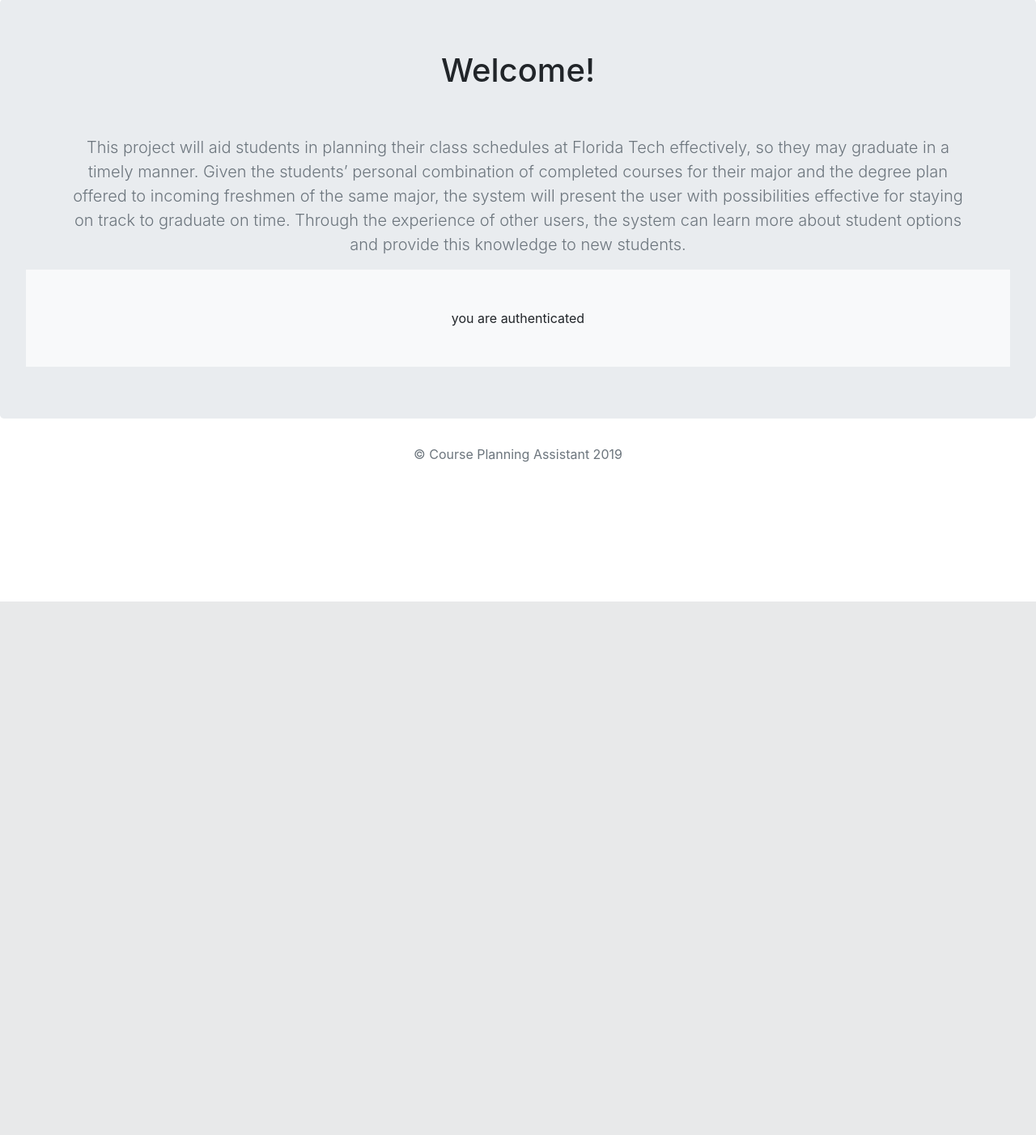
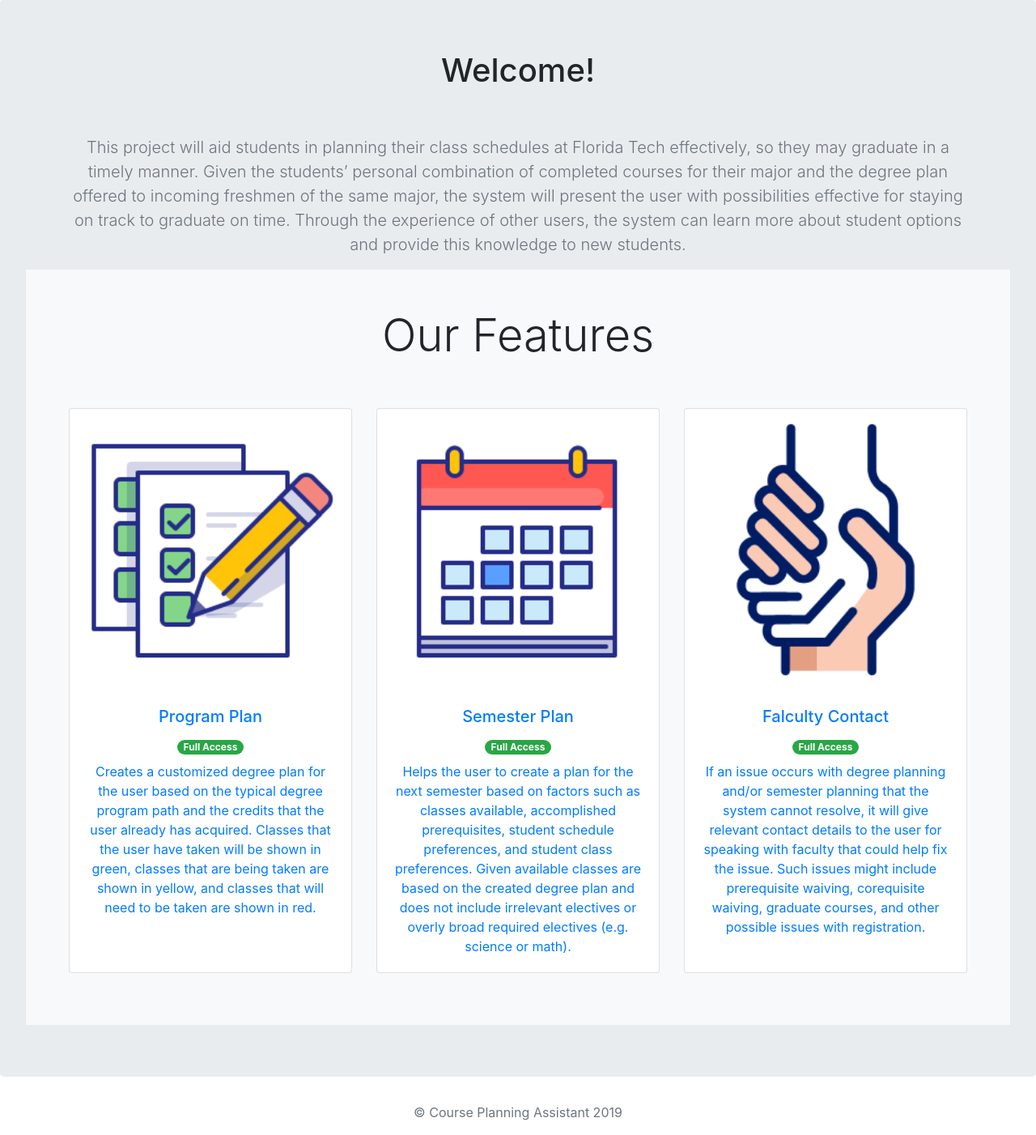
Before and after one commit to zhaoz2017/cpa2019, a Django app: page / in a window 1280 px wide. Shown: the part 57-1459 px from the top of the page at 81% size. Before the commit the page ends 800 px from the top, so only its background shows below. Run offline with Django 3.2, Linux system fonts and the light colour scheme; a user stored in the database is signed in; some libraries are stand-ins or nearby versions.

Commit message:
main authed page addded

```diff
--- a/templates/homepage.html
+++ b/templates/homepage.html
@@ -17,7 +17,41 @@
     </div>
     <div class="album py-5 bg-light">
   {% if user.is_authenticated %}
-  <a>you are authenticated</a>
+  <div class="container">
+    <!-- Features -->
+    <!-- Features -->
+    <!-- Features -->
+    <h1 class="display-4 text-center">Our Features</h1>
+    <br>
+    <br>
+    <div class="card-deck">
+      <div class="card mb-3">
+        <img class="card-img-top" src="{% static 'programplan.png' %}" alt="Card image cap">
+        <div class="card-body text-primary">
+          <h5 class="card-title">Program Plan</h5>
+          <a href="#"><span class="badge badge-pill badge-success">Full Access</span></a>
+          <p class="card-text pt-2">Creates a customized degree plan for the user based on the typical degree program path and the credits that the user already has acquired. Classes that the user have taken will be shown in green, classes that are being taken are shown in yellow, and classes that will need to be taken are shown in red.</p>
+          <!-- <p class="card-text"><small class="text-muted">Last updated 3 mins ago</small></p> -->
+        </div>
+      </div>
+      <div class="card mb-3">
+        <img class="card-img-top" src="{% static 'semesterplan.png' %}" alt="Card image cap">
+        <div class="card-body text-primary">
+          <h5 class="card-title">Semester Plan</h5>
+          <a href="#"><span class="badge badge-pill badge-success">Full Access</span></a>
+          <p class="card-text pt-2">Helps the user to create a plan for the next semester based on factors such as classes available, accomplished prerequisites, student schedule preferences, and student class preferences. Given available classes are based on the created degree plan and does not include irrelevant electives or overly broad required electives (e.g. science or math).</p>
+        </div>
+      </div>
+      <div action="{% url 'faculties' %}"class="card mb-3" href="{% url 'faculties' %}">
+        <img class="card-img-top" src="{% static 'facultycontact.png' %}" alt="Card image cap">
+        <div class="card-body text-primary">
+          <h5 class="card-title">Falculty Contact</h5>
+          <a href="{% url 'faculties' %}"><span class="badge badge-pill badge-success">Full Access</span></a>
+          <p class="card-text pt-2">If an issue occurs with degree planning and/or semester planning that the system cannot resolve, it will give relevant contact details to the user for speaking with faculty that could help fix the issue. Such issues might include prerequisite waiving, corequisite waiving, graduate courses, and other possible issues with registration.</p>
+        </div>
+      </div>
+    </div>
+  </div>
 
   {% else %}
   <div class="container">
```
